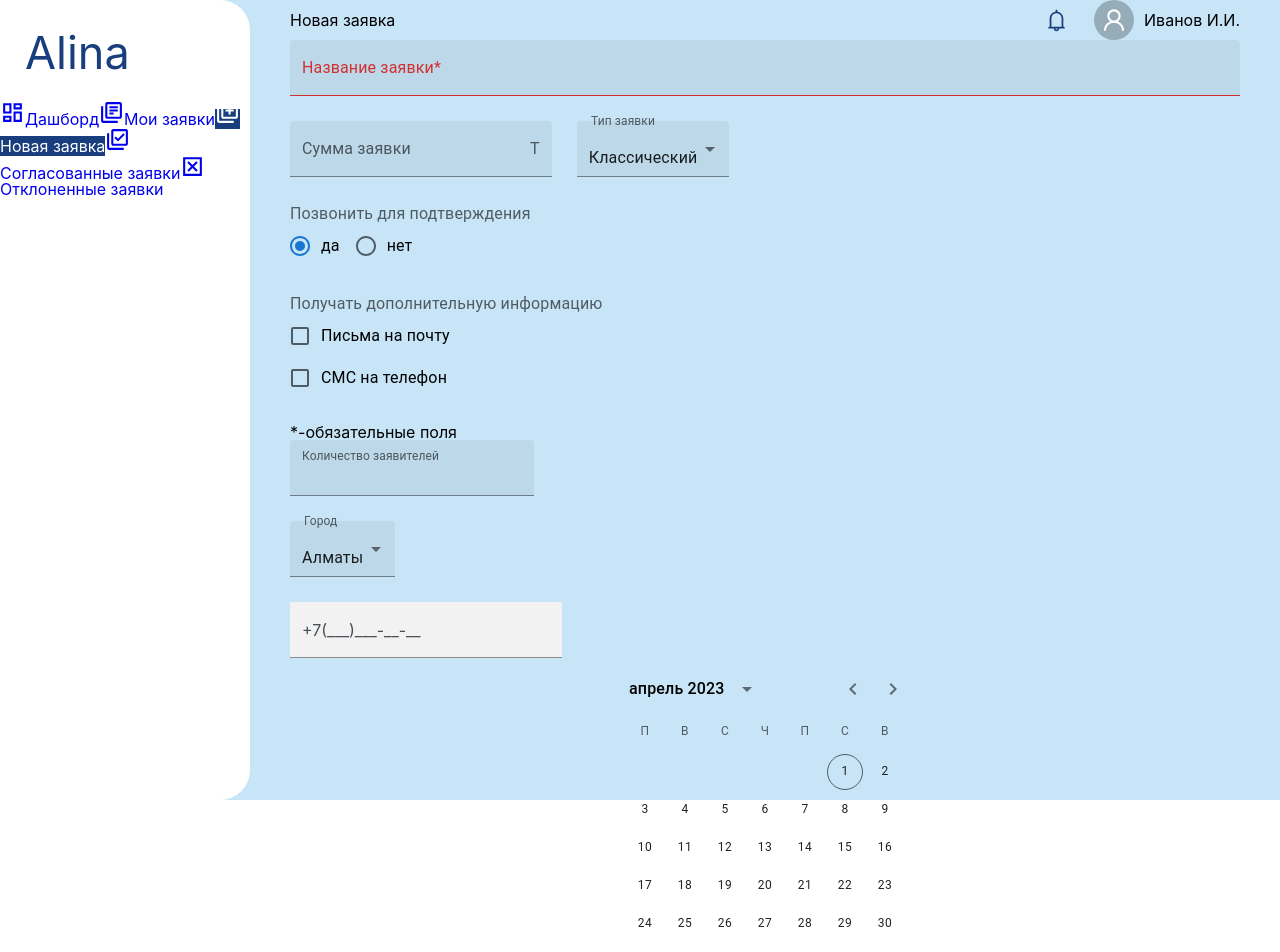
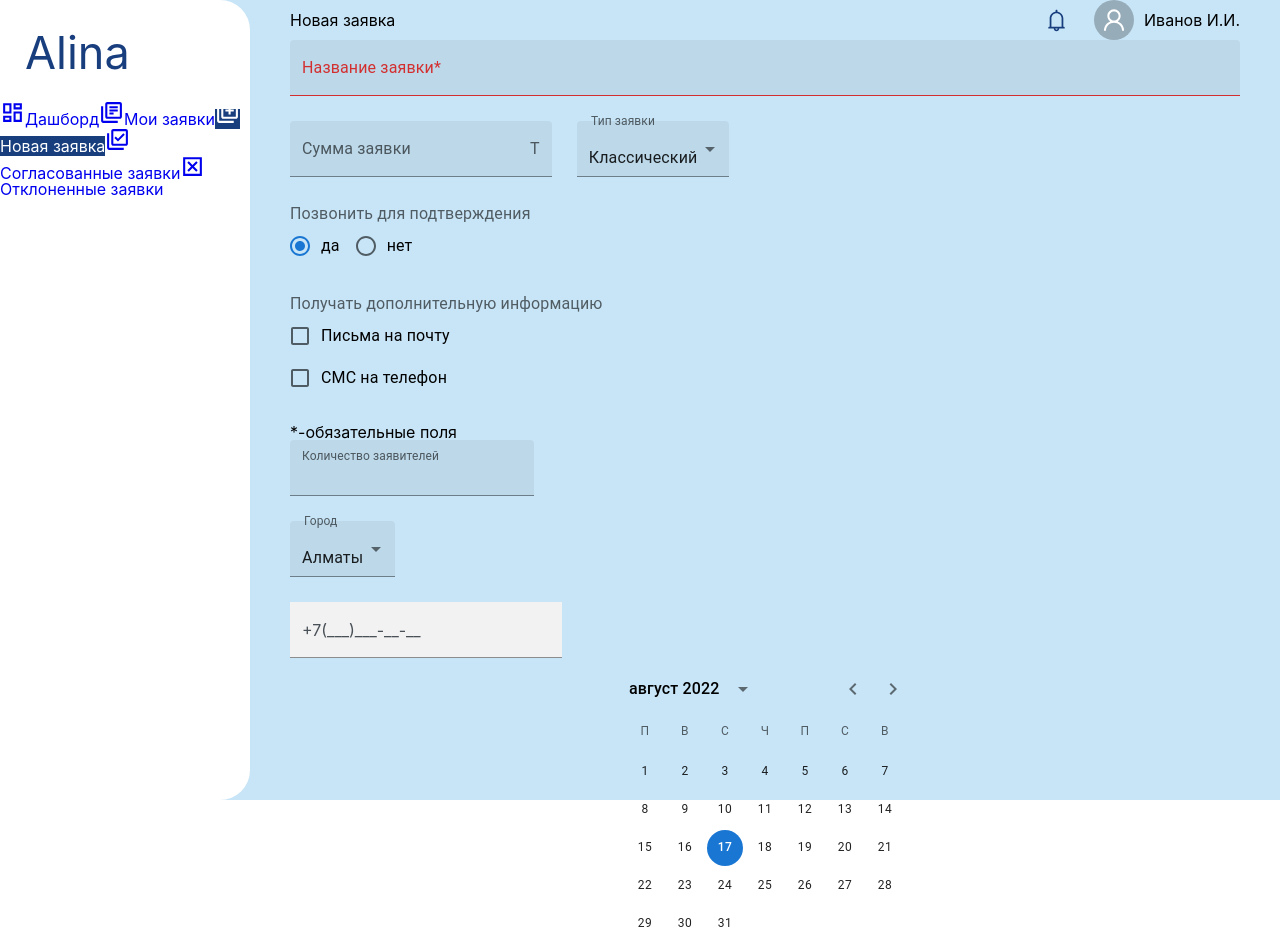
Before and after one commit to ZetBaur/alina, a React (Vite) app: page /newrequest in a window 1280 px wide. Shown: the top 952 px of the page. Built offline with nearby package versions, Linux system fonts and the light colour scheme.

Commit message:
fixed date logic

```diff
--- a/src/screens/NewRequest.tsx
+++ b/src/screens/NewRequest.tsx
@@ -42,7 +42,9 @@ function NewRequest() {
   const [claimersNumber, setClaimersNumber] = useState('');
   const [cityValue, setCityValue] = useState('Алматы');
   const [phoneInput, setPhoneInput] = useState('');
-  const [requestDate, setRequestDate] = useState<Dayjs | null>(dayjs(''));
+  const [requestDate, setRequestDate] = useState<Dayjs | null>(
+    dayjs('2022-08-17')
+  );
 
   const dispatch = useAppDispatch();
 
@@ -220,7 +222,9 @@ function NewRequest() {
           <LocalizationProvider dateAdapter={AdapterDayjs} adapterLocale='ru'>
             <DateCalendar
               value={requestDate}
-              onChange={(newValue) => setRequestDate(newValue)}
+              onChange={(newValue) => {
+                setRequestDate(newValue);
+              }}
             />
           </LocalizationProvider>
         </Box>
```
